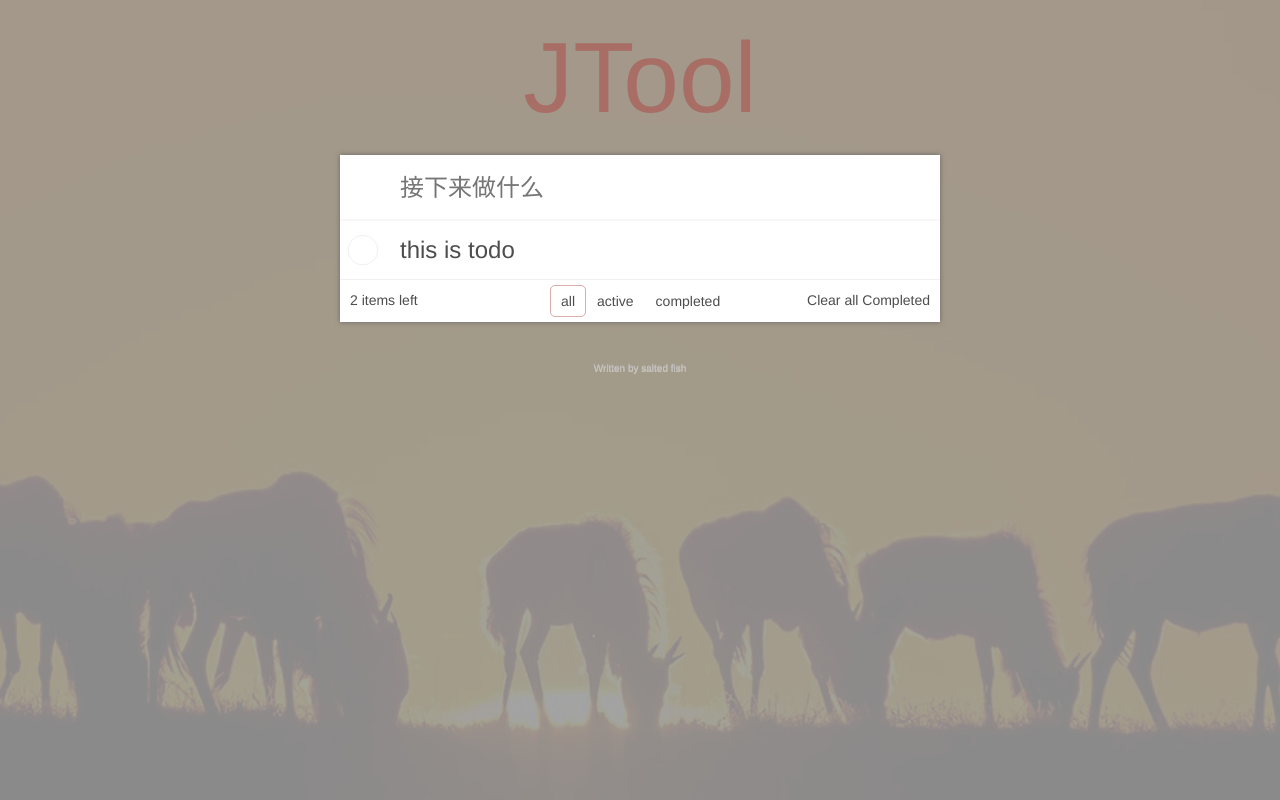
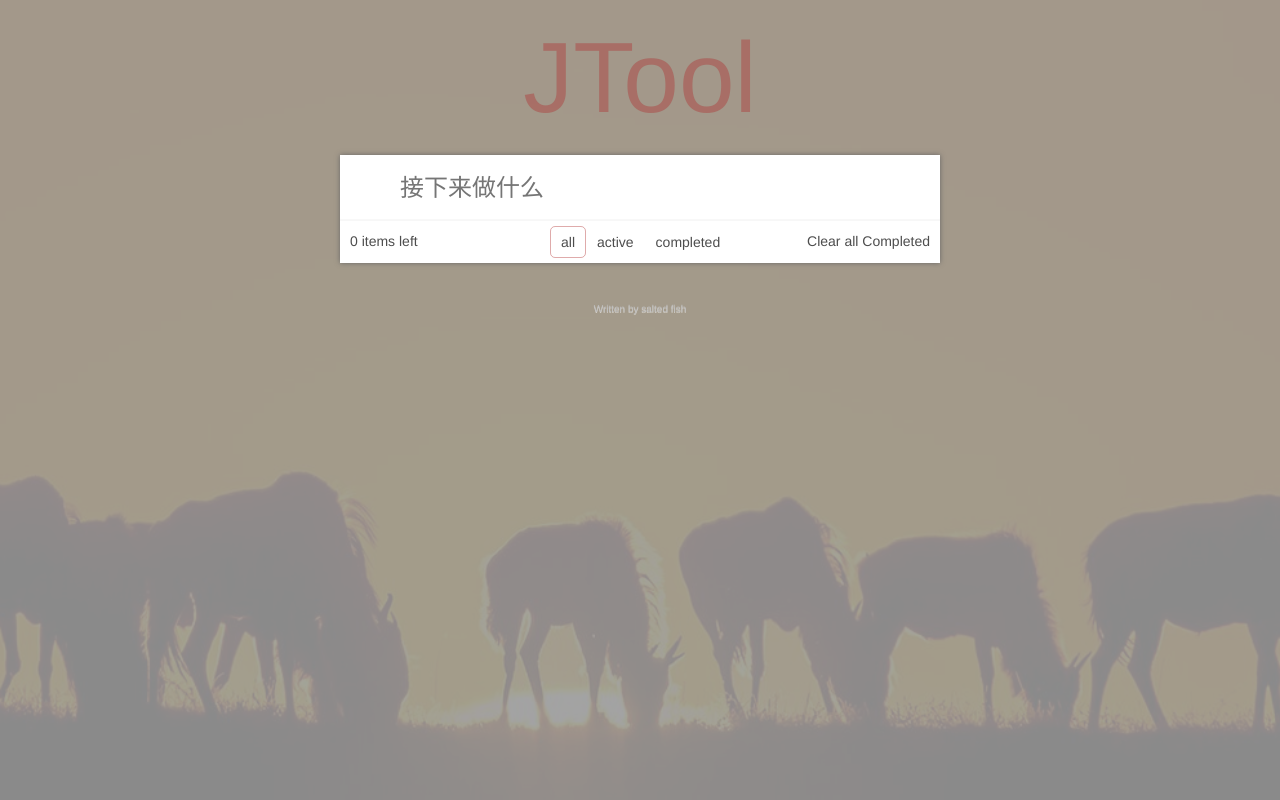
Before and after one commit to wuyao20/vue-todo, a Vue app: page / in a window 1280 px wide. Built offline with nearby package versions, Linux system fonts and the light colour scheme; the HTML template or start-up script is replaced by a standard one.

Commit message:
实现todo的业务逻辑

```diff
--- a/src/todo/item.vue
+++ b/src/todo/item.vue
@@ -20,6 +20,7 @@
     },
     methods: {
       deleteTodo() {
+        this.$emit('del', this.todo.id)
       }
     },
   }
--- a/src/todo/tabs.vue
+++ b/src/todo/tabs.vue
@@ -1,6 +1,6 @@
 <template>
   <div class="helper">
-    <span class="left">2 items left</span>
+    <span class="left">{{unFinishedTodosLength}} items left</span>
     <span class="tabs">
       <span
         v-for="state in states"
@@ -21,17 +21,28 @@
         type: String,
         require: true
       },
+      todos: {
+        type: Array,
+        require: true
+      }
     },
     data() {
       return {
         states: ['all', 'active', 'completed']
       }
     },
+    computed: {
+      unFinishedTodosLength() {
+        return this.todos.filter(item => !item.completed).length
+      }
+    },
     methods: {
       clearAllCompleted() {
-
+        this.$emit('clearAllCompleted')
       },
-      toggleFilter() {}
+      toggleFilter(state) {
+        this.$emit('toggle', state)
+      }
     },
   }
 </script>
--- a/src/todo/todo.vue
+++ b/src/todo/todo.vue
@@ -7,27 +7,57 @@
       placeholder="接下来做什么"
       @keyup.enter="addTodo"
     />
-    <item :todo="todo"></item>
-    <tabs :filter="filter"></tabs>
+    <item
+      v-for="todo in filterTodos"
+      :key="todo.id"
+      :todo="todo"
+      @del="deleteTodo"
+    ></item>
+    <tabs @clearAllCompleted="clearAllCompleted" @toggle="toggleFilter" :filter="filter" :todos="todos" ></tabs>
   </section>
 </template>
 
 <script>
 import Item from './item.vue'
 import Tabs from './tabs.vue'
+
+let id = 0
 export default {
   data() {
     return {
-      todo: {
-        id: 0,
-        content: 'this is todo',
-        completed: false
-      },
+      todos: [],
       filter: 'all'
     }
   },
+  computed: {
+    filterTodos() {
+      if(this.filter === 'all') {
+        return this.todos
+      }
+      const completed = this.filter === 'completed'
+      return this.todos.filter(item => item.completed === completed)
+    }
+  },
   methods: {
-    addTodo() {
+    clearAllCompleted() {
+      this.todos = this.todos.filter(item => !item.completed)
+    },
+    addTodo(e) {
+      console.log(e)
+      this.todos.unshift({
+        id: id++,
+        content: e.target.value.trim(),
+        completed: false
+      })
+      e.target.value = ''
+    },
+    deleteTodo(id) {
+      this.todos.splice(this.todos.findIndex(item => {
+        item.id === id
+      }), 1)
+    },
+    toggleFilter(state) {
+      this.filter = state
     }
   },
   components: {
```
